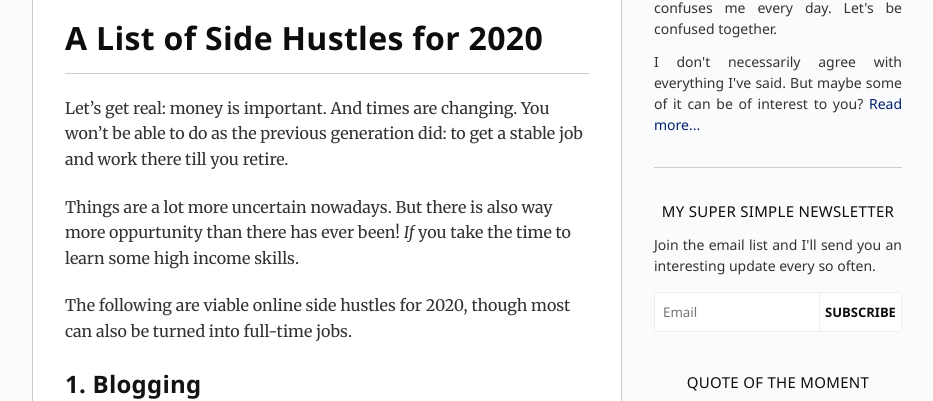
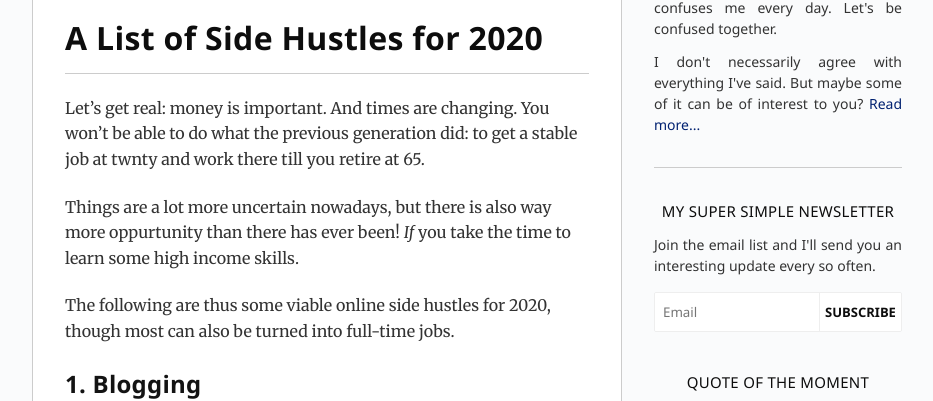
Before and after one commit to gdbroman/broman.blog, a Jekyll site: the page built from _posts/2020/2020-01-01-side-hustles.md, in a window 1280 px wide and 900 px high, cut to the strip 453-854 px from the top of the window. Shown: the whole strip, without its empty margins (173-1106 px from the left). Built offline with Jekyll 4.4.1, drawn with Linux system fonts in a browser that asks for light colours.

Commit message:
revision

```diff
--- a/_posts/2020/2020-01-01-side-hustles.md
+++ b/_posts/2020/2020-01-01-side-hustles.md
@@ -4,11 +4,11 @@ permalink: side-hustles-2020
 category: "business"
 ---
 
-Let's get real: money is important. And times are changing. You won't be able to do as the previous generation did: to get a stable job and work there till you retire.
+Let's get real: money is important. And times are changing. You won't be able to do what the previous generation did: to get a stable job at twnty and work there till you retire at 65.
 
-Things are a lot more uncertain nowadays. But there is also way more oppurtunity than there has ever been! _If_ you take the time to learn some high income skills.
+Things are a lot more uncertain nowadays, but there is also way more oppurtunity than there has ever been! _If_ you take the time to learn some high income skills.
 
-The following are viable online side hustles for 2020, though most can also be turned into full-time jobs.
+The following are thus some viable online side hustles for 2020, though most can also be turned into full-time jobs.
 
 ## 1. Blogging
 
```
